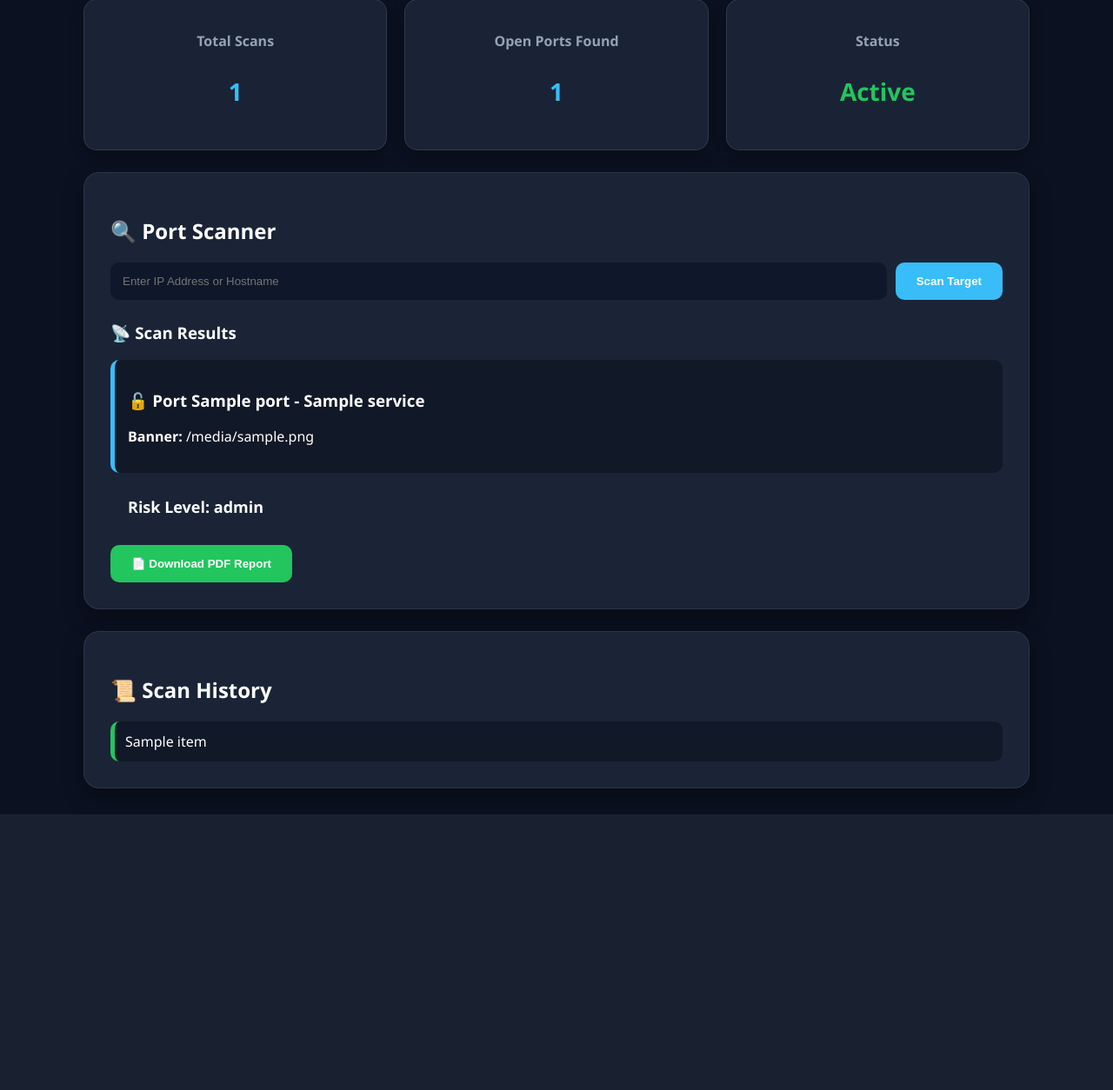
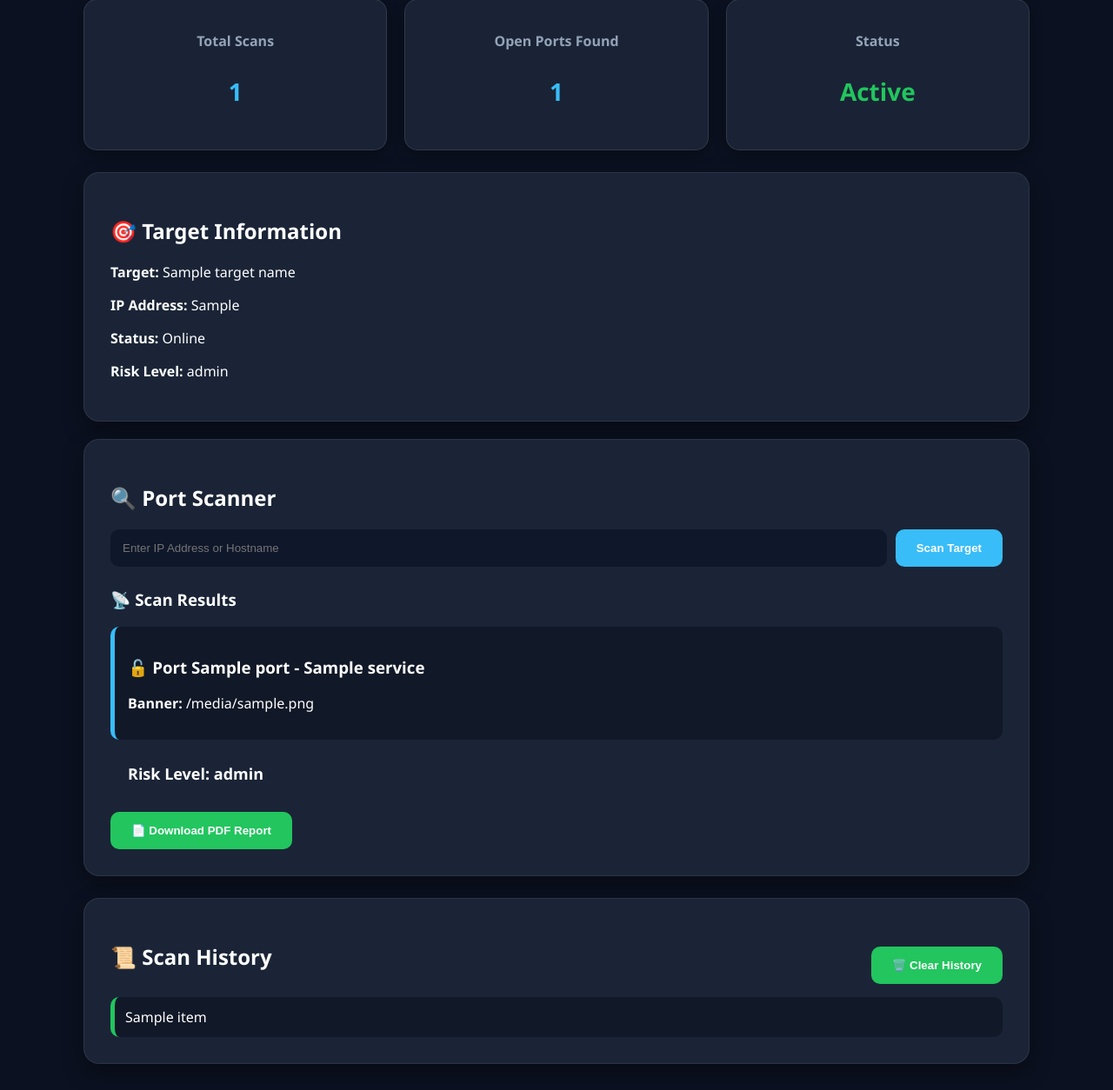
Before and after one commit to bhavyareddyrpt2406-lang/NetRecon-X, a Flask app: template templates/dashboard.html in a window 1280 px wide. Shown: the part 163-1417 px from the top of the page at 87% size. Before the commit the page ends 1100 px from the top, so only its background shows below. Run offline with Flask 3, Linux system fonts and the light colour scheme; the template is opened without the code that fills it: most values are stand-ins (such as "Sample title", 1, 10 or a date in 2020).

Commit message:
Enhanced PDF reporting and target information dashboard

```diff
--- a/app.py
+++ b/app.py
@@ -1,4 +1,11 @@
-from flask import Flask, render_template, request, send_file
+from flask import (
+    Flask,
+    render_template,
+    request,
+    send_file,
+    redirect,
+    url_for
+)
 from reportlab.pdfgen import canvas
 import socket
 
@@ -102,48 +109,135 @@ def scan_target(target):
         return results, "LOW"
 
 
-def generate_pdf(results):
+def generate_pdf(results, target, risk_level, target_ip):
 
     pdf = canvas.Canvas("scan_report.pdf")
 
     y = 800
 
-    pdf.drawString(100, y, "NetRecon-X Scan Report")
+    # Title
+    pdf.setFont("Helvetica-Bold", 18)
+    pdf.drawString(150, y, "NETRECON-X SECURITY REPORT")
+
     y -= 40
+
+    pdf.setFont("Helvetica", 12)
+
+    pdf.drawString(50, y, f"Target: {target}")
+    y -= 20
+
+    pdf.drawString(50, y, f"IP Address: {target_ip}")
+    y -= 20
+
+    pdf.drawString(50, y, f"Risk Level: {risk_level}")
+
+    y -= 30
+
+    pdf.line(50, y, 550, y)
+
+    y -= 30
+
+    # Open Ports Section
+    pdf.setFont("Helvetica-Bold", 14)
+    pdf.drawString(50, y, "OPEN PORTS")
+
+    y -= 25
+
+    pdf.setFont("Helvetica", 12)
 
     for result in results:
 
-        line = f"Port {result['port']} - {result['service']}"
+        pdf.drawString(
+            60,
+            y,
+            f"Port {result['port']} - {result['service']}"
+        )
 
-        pdf.drawString(100, y, line)
         y -= 20
 
+    y -= 10
+
+    pdf.line(50, y, 550, y)
+
+    y -= 30
+
+    # Banner Section
+    pdf.setFont("Helvetica-Bold", 14)
+    pdf.drawString(50, y, "BANNER INFORMATION")
+
+    y -= 25
+
+    pdf.setFont("Helvetica", 12)
+
+    for result in results:
+
         pdf.drawString(
-            120,
+            60,
             y,
-            f"Banner: {result['banner']}"
+            f"{result['service']}:"
         )
 
-        y -= 30
+        y -= 20
+
+        banner = str(result['banner'])[:80]
+
+        pdf.drawString(
+            80,
+            y,
+            banner
+        )
+
+        y -= 25
+
+    pdf.line(50, y, 550, y)
+
+    y -= 30
+
+    # Recommendations
+    pdf.setFont("Helvetica-Bold", 14)
+    pdf.drawString(50, y, "SECURITY RECOMMENDATIONS")
+
+    y -= 25
+
+    pdf.setFont("Helvetica", 12)
+
+    recommendations = [
+        "Close unnecessary services",
+        "Restrict public exposure of open ports",
+        "Disable insecure protocols such as Telnet and FTP",
+        "Monitor network activity regularly"
+    ]
+
+    for rec in recommendations:
+
+        pdf.drawString(60, y, f"- {rec}")
+
+        y -= 20
 
     pdf.save()
-
-
 @app.route("/", methods=["GET", "POST"])
 def home():
 
     results = []
     history = []
     risk_level = None
+    target_ip = None
+    target_name = None
 
     if request.method == "POST":
 
         target = request.form["target"]
+        target_name = target
+        target_ip = socket.gethostbyname(target)
 
         results, risk_level = scan_target(target)
 
-        generate_pdf(results)
-
+        generate_pdf(
+            results,
+            target,
+            risk_level,
+            target_ip
+        )
         with open("scan_history.txt", "a") as file:
             file.write(target + "\n")
 
@@ -158,9 +252,17 @@ def home():
         "dashboard.html",
         results=results,
         history=history,
-        risk_level=risk_level
+        risk_level=risk_level,
+        target_name=target_name,
+        target_ip=target_ip
     )
 
+@app.route("/clear_history")
+def clear_history():
+
+    open("scan_history.txt", "w").close()
+
+    return redirect(url_for("home"))
 
 @app.route("/download")
 def download():
--- a/templates/dashboard.html
+++ b/templates/dashboard.html
@@ -39,6 +39,23 @@
         </div>
 
     </div>
+    {% if target_name %}
+
+<div class="card">
+
+    <h2>🎯 Target Information</h2>
+
+    <p><strong>Target:</strong> {{ target_name }}</p>
+
+    <p><strong>IP Address:</strong> {{ target_ip }}</p>
+
+    <p><strong>Status:</strong> Online</p>
+
+    <p><strong>Risk Level:</strong> {{ risk_level }}</p>
+
+</div>
+
+{% endif %}
 
     <!-- Scanner Card -->
     <div class="card">
@@ -109,7 +126,17 @@
     <!-- History -->
     <div class="card history-card">
 
-        <h2>📜 Scan History</h2>
+        <div style="display:flex;justify-content:space-between;align-items:center;">
+
+            <h2>📜 Scan History</h2>
+
+            <button
+                class="download-btn"
+                onclick="confirmDelete()">
+                🗑️ Clear History
+            </button>
+
+        </div>
 
         {% if history %}
 
@@ -133,5 +160,21 @@
 
 </div>
 
+<script>
+
+function confirmDelete() {
+
+    let result = confirm(
+        "Are you sure you want to delete all scan history?"
+    );
+
+    if(result){
+        window.location.href = "/clear_history";
+    }
+
+}
+
+</script>
+
 </body>
 </html>
```
